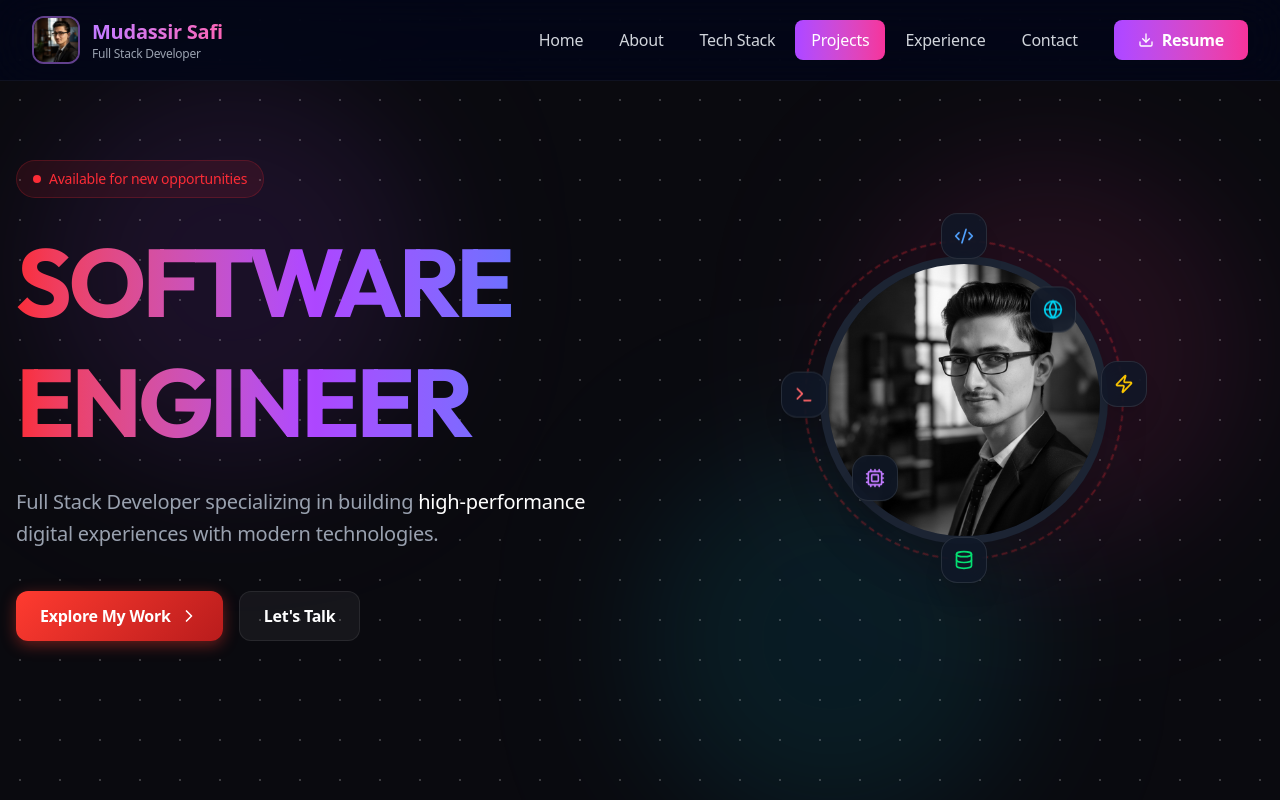
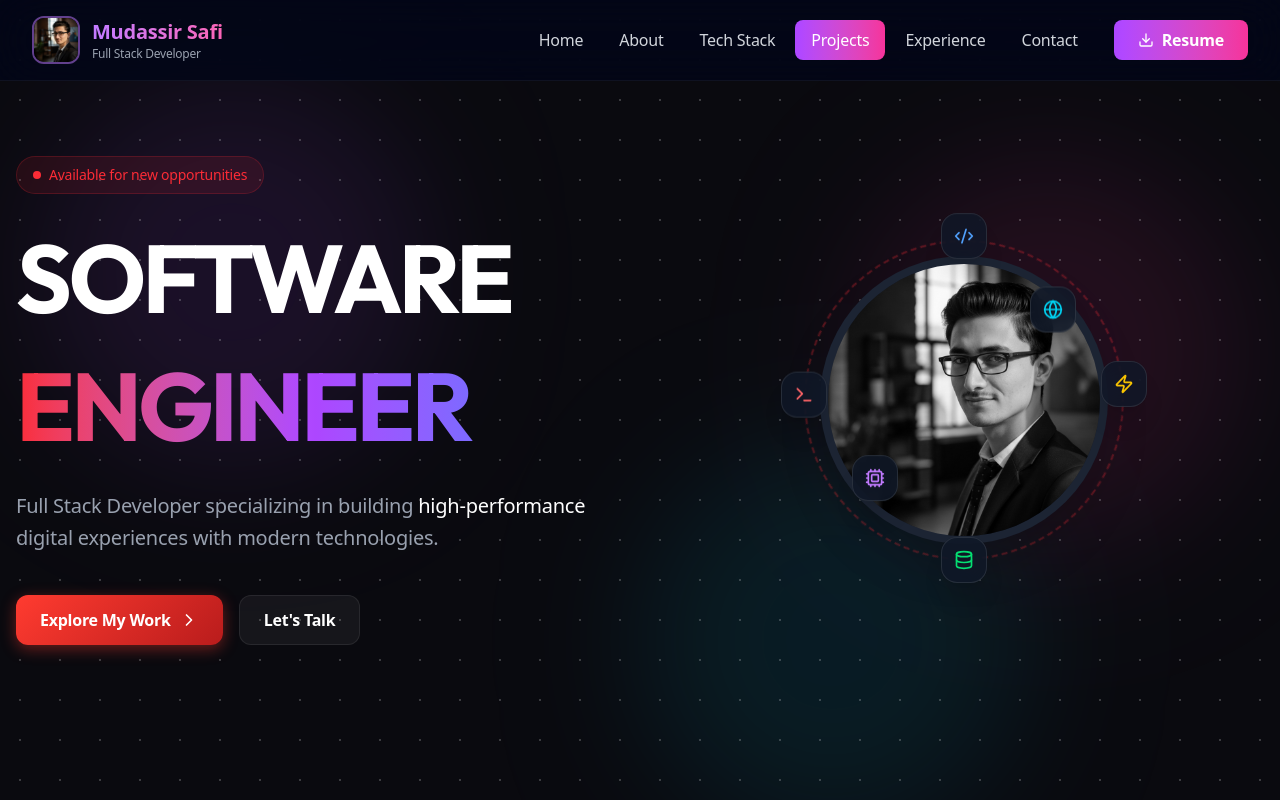
Before and after one commit to MudassirSafi/MyPortfolio, a React (Vite) app: page / in a window 1280 px wide. Shown: the top 800 px of the page. Built offline with nearby package versions, Linux system fonts and the light colour scheme.

Commit message:
Fixed typing animation and premium styling - SOFTWARE in white, ENGINEER with gradient typing effect

```diff
--- a/src/components/Hero.jsx
+++ b/src/components/Hero.jsx
@@ -23,9 +23,13 @@ const Hero = ({ scrollToSection, profileImage }) => {
           </div>
 
           <h1 className="text-5xl md:text-7xl lg:text-8xl font-black leading-tight tracking-tighter">
-            <span className="block bg-gradient-to-r from-red-500 via-purple-500 to-blue-500 bg-clip-text text-transparent">
-              <Typewriter text="SOFTWARE ENGINEER" delay={0} />
+            <span className="block text-white mb-2">
+              SOFTWARE
             </span>
+            <Typewriter
+              text="ENGINEER"
+              className="block bg-gradient-to-r from-red-500 via-purple-500 to-blue-500 bg-clip-text text-transparent"
+            />
           </h1>
 
           <p className="text-lg md:text-xl text-gray-400 max-w-xl mx-auto lg:mx-0 leading-relaxed">
--- a/src/components/Typewriter.jsx
+++ b/src/components/Typewriter.jsx
@@ -1,35 +1,42 @@
 import React, { useState, useEffect } from 'react';
 import { motion } from 'framer-motion';
 
-const Typewriter = ({ text, delay = 0 }) => {
+const Typewriter = ({ text, className = "" }) => {
     const [displayText, setDisplayText] = useState("");
     const [currentIndex, setCurrentIndex] = useState(0);
     const [isComplete, setIsComplete] = useState(false);
 
     useEffect(() => {
+        // Reset when text changes
+        setDisplayText("");
+        setCurrentIndex(0);
+        setIsComplete(false);
+    }, [text]);
+
+    useEffect(() => {
         if (currentIndex < text.length) {
             const timeout = setTimeout(() => {
-                setDisplayText(prev => prev + text[currentIndex]);
-                setCurrentIndex(prev => prev + 1);
-            }, delay + 100);
+                setDisplayText(text.substring(0, currentIndex + 1));
+                setCurrentIndex(currentIndex + 1);
+            }, 100);
 
             return () => clearTimeout(timeout);
-        } else {
+        } else if (currentIndex === text.length && text.length > 0) {
             setIsComplete(true);
         }
-    }, [currentIndex, delay, text]);
+    }, [currentIndex, text]);
 
     return (
-        <>
+        <span className={className}>
             {displayText}
             {!isComplete && (
                 <motion.span
                     animate={{ opacity: [1, 0, 1] }}
                     transition={{ duration: 0.8, repeat: Infinity, ease: "easeInOut" }}
-                    className="inline-block w-[4px] h-[0.85em] bg-red-500 ml-1 translate-y-1"
+                    className="inline-block w-[4px] h-[0.85em] bg-gradient-to-b from-red-500 to-blue-500 ml-2 translate-y-1"
                 />
             )}
-        </>
+        </span>
     );
 };
 
```
